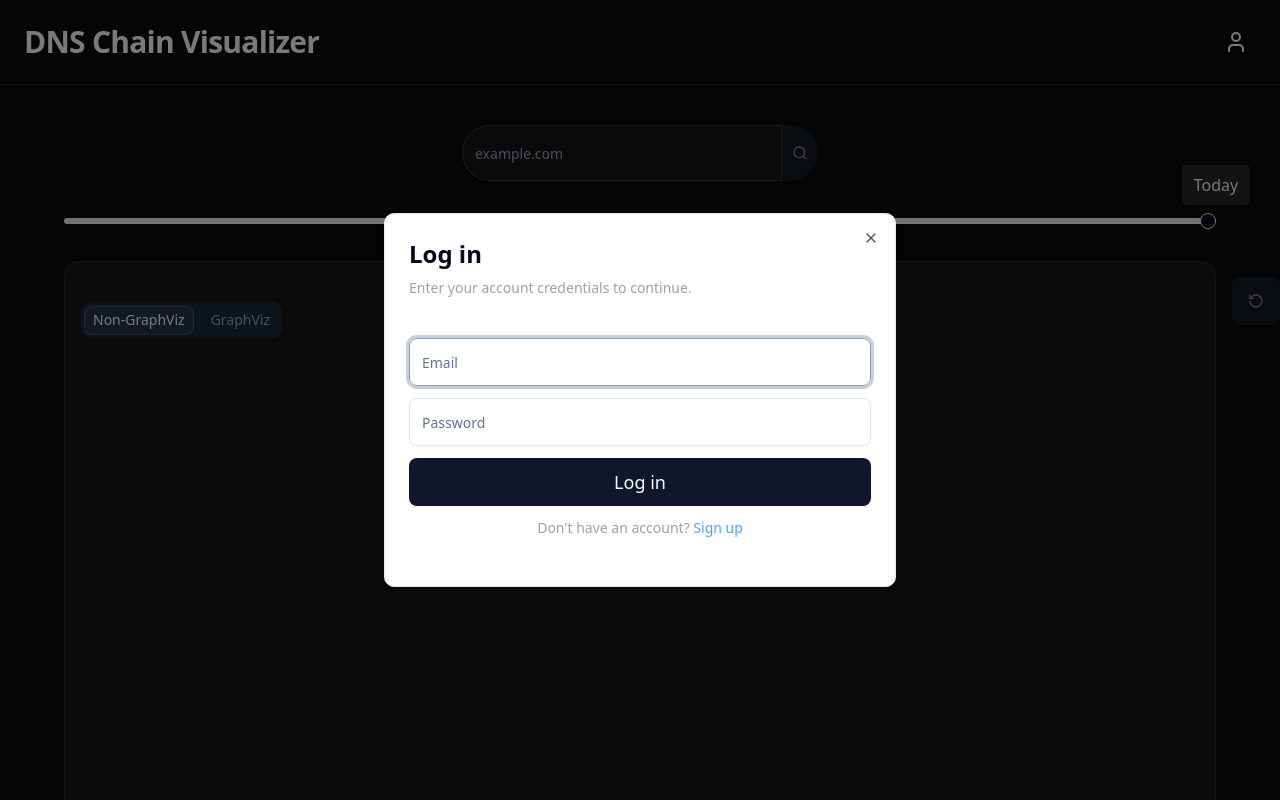
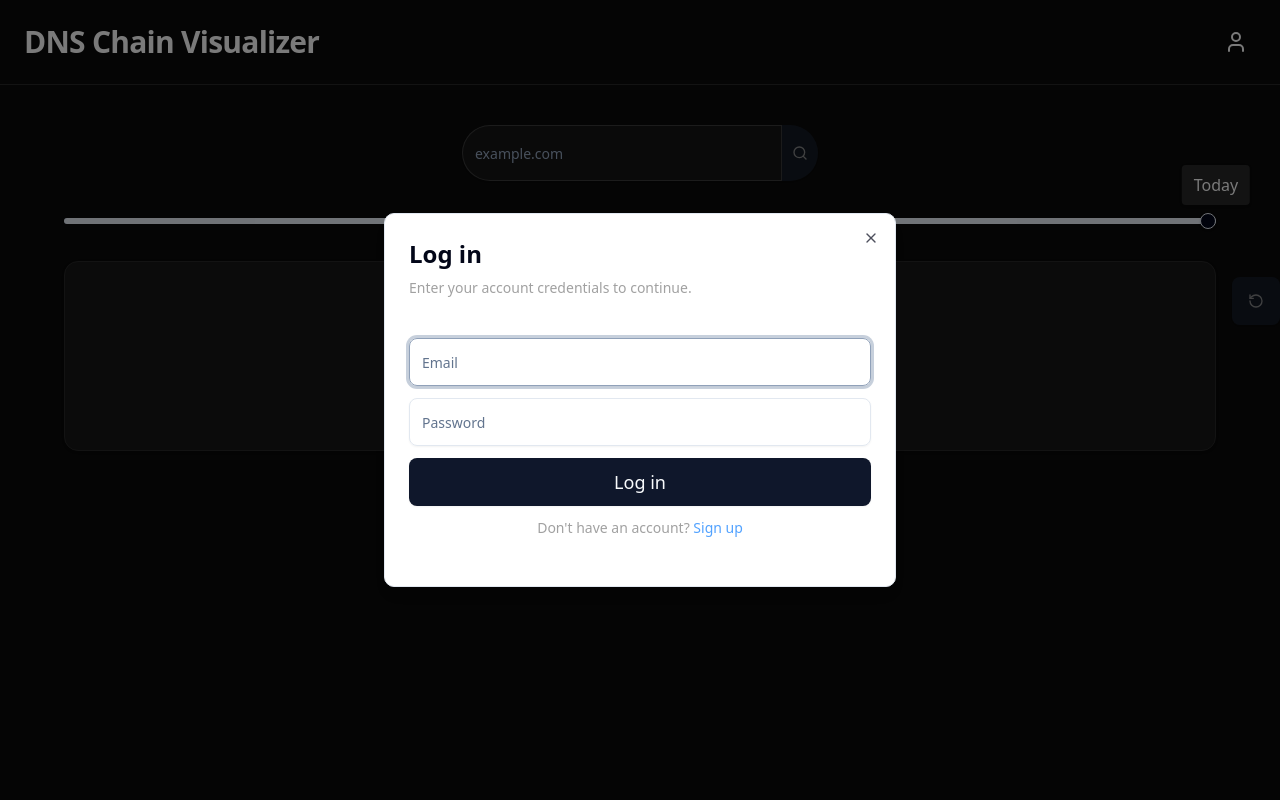
Before and after one commit to ahmadW74/GraphVizDNS, a React (Vite) app: page / in a window 1280 px wide. Shown: the top 800 px of the page. Built offline with nearby package versions, Linux system fonts and the light colour scheme.

Commit message:
Update App.jsx

```diff
--- a/src/App.jsx
+++ b/src/App.jsx
@@ -11,15 +11,14 @@ import {
   DialogTitle,
   DialogDescription,
 } from "@/components/ui/dialog";
+import SampleGraph from "./SampleGraph.jsx";
 import DNSSECVisualizer from "./DNSGraph.jsx";
-import SampleGraph from "./SampleGraph.jsx";
 import { Tabs, TabsContent, TabsList, TabsTrigger } from "@/components/ui/tabs";
 export default function App() {
   // UI state
   const [domain, setDomain] = useState("");
   const [currentDomain, setCurrentDomain] = useState("");
   const [refreshTrigger, setRefreshTrigger] = useState(0);
-  const [inputDomain, setInputDomain] = useState("");
   const MAX_DAYS = 1825;
   const [timeline, setTimeline] = useState(MAX_DAYS);
   const [loginOpen, setLoginOpen] = useState(true);
@@ -36,9 +35,8 @@ export default function App() {
   const [signupEmail, setSignupEmail] = useState("");
   const [signupPassword, setSignupPassword] = useState("");
   const [signupMessage, setSignupMessage] = useState("");
-  const [signupMessageType, setSignupMessageType] = useState(""); // "success" or "error"
+  const [signupMessageType, setSignupMessageType] = useState("");
 
-  // Login handler
   const handleLogin = async () => {
     setLoginError("");
     try {
@@ -63,7 +61,6 @@ export default function App() {
     }
   };
 
-  // Signup handler
   const handleSignup = async () => {
     setSignupMessage("");
     try {
@@ -73,7 +70,6 @@ export default function App() {
       if (res.ok) {
         setSignupMessageType("success");
         setSignupMessage("Signup successful! Redirecting to login...");
-        // After a brief pause, close signup and open login
         setTimeout(() => {
           setSignupOpen(false);
           setLoginOpen(true);
@@ -89,7 +85,7 @@ export default function App() {
     }
   };
 
-  // Data fetching logic
+  //graph logic
   const handleAnalyze = () => {
     if (domain.trim()) {
       setCurrentDomain(domain.trim());
@@ -102,8 +98,7 @@ export default function App() {
     }
   };
 
-
-  // Slider tooltip label
+  //tooltip
   const selectedDate = new Date();
   selectedDate.setDate(selectedDate.getDate() - (MAX_DAYS - timeline));
   const tooltipLabel =
@@ -159,7 +154,7 @@ export default function App() {
         </DialogContent>
       </Dialog>
 
-      {/* Signup dialog */}
+      {/* Signup*/}
       <Dialog open={signupOpen} onOpenChange={setSignupOpen}>
         <DialogContent className="sm:max-w-lg text-base space-y-6">
           <DialogHeader>
@@ -227,7 +222,7 @@ export default function App() {
           </h1>
           <div className="flex items-center space-x-2">
             <User className="h-6 w-6 text-neutral-100" />
-            <span className="text-lg">{username}</span>
+            <p className="text-lg text-white">{username}</p>
           </div>
         </div>
       </header>
@@ -254,7 +249,7 @@ export default function App() {
             </Button>
           </div>
 
-          {/* Timeline slider */}
+          {/*Timeline*/}
           <div className="relative mb-6 h-6 lg:h-8">
             <div className="absolute -top-10 left-0 w-full pointer-events-none">
               <div
@@ -273,45 +268,19 @@ export default function App() {
               className="h-full"
             />
           </div>
-          {/* Graphviz rendering card */}
+          {/*rendering card */}
           <div className="relative">
             <Card className="w-full bg-neutral-900 border-neutral-800">
-              {/* Make the inner area relative so we can absolutely position the tab buttons */}
               <CardContent className="relative px-10 py-10 lg:px-14 lg:py-14">
-                {/* Give Tabs the full available space */}
-                <Tabs defaultValue="Non-GraphViz" className="w-full h-full">
-                  {/* ---- Tab selector (now top-left) ---- */}
-                  <TabsList className="absolute top-4 left-4 flex gap-2">
-                    <TabsTrigger value="Non-GraphViz">Non-GraphViz</TabsTrigger>
-                    <TabsTrigger value="GraphViz">GraphViz</TabsTrigger>
-                  </TabsList>
-
-                  {/* ---- Non-GraphViz panel ---- */}
-                  <TabsContent
-                    value="Non-GraphViz"
-                    className="w-full min-h-[450px] pt-14" /* pt-14 pushes content below the buttons */
-                  >
-                    <DNSSECVisualizer
-                      domain={currentDomain}
-                      refreshTrigger={refreshTrigger}
-                    />
-                  </TabsContent>
-
-                  {/* ---- GraphViz panel ---- */}
-                  <TabsContent
-                    value="GraphViz"
-                    className="w-full min-h-[450px] pt-14"
-                  >
-                    <SampleGraph
-                      domain={currentDomain}
-                      refreshTrigger={refreshTrigger}
-                    />
-                  </TabsContent>
-                </Tabs>
+                <SampleGraph
+                  domain={currentDomain}
+                  refreshTrigger={refreshTrigger}
+                  style={{ width: "300%" }}
+                />
               </CardContent>
             </Card>
 
-            {/* Reload button (unchanged) */}
+            {/* Reload button*/}
             <Button
               size="icon"
               variant="secondary"
```
